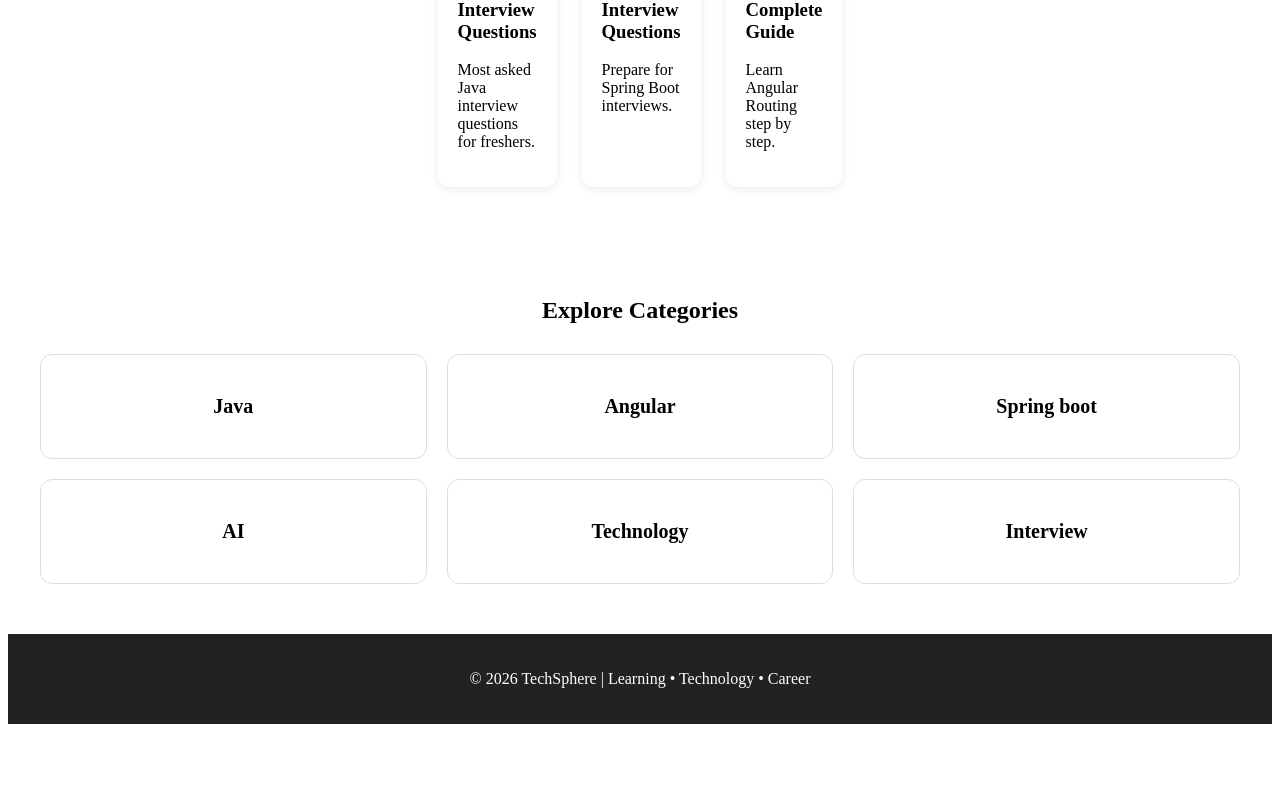
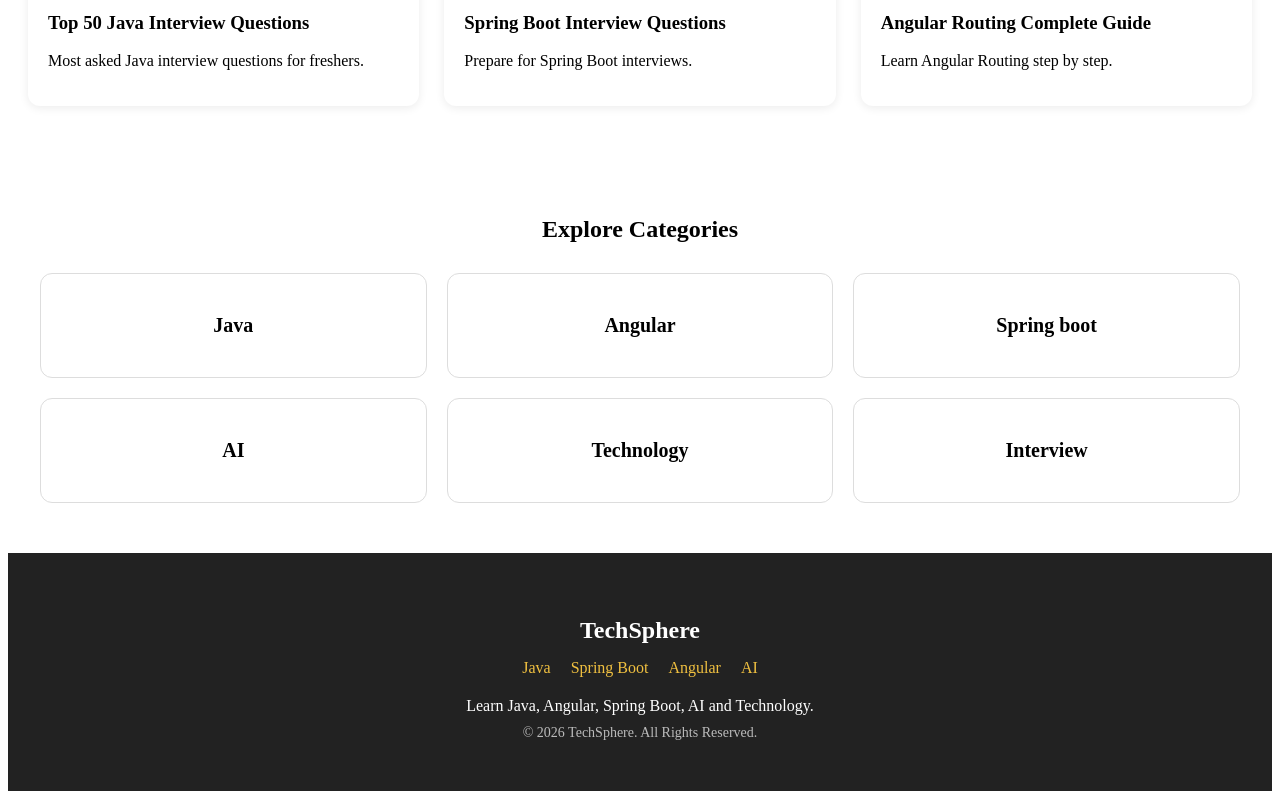
Before and after one commit to vikashkarma/techsphere, an Angular app: page / in a window 1280 px wide. Shown: the part 729-1528 px from the top of the page. Before the commit the page ends 1461 px from the top, so only its background shows below. Built offline with nearby package versions, Linux system fonts and the light colour scheme.

Commit message:
footer update

```diff
--- a/src/app/components/footer/footer.css
+++ b/src/app/components/footer/footer.css
@@ -1,7 +1,56 @@
 .footer {
-    background: #222;
-    color: white;
-    text-align: center;
-    padding: 20px;
-    margin-top: 50px;
+  background: #222;
+  color: white;
+  margin-top: 50px;
+  padding: 40px 20px;
 }
+
+.footer-content {
+  max-width: 1200px;
+  margin: 0 auto;
+  text-align: center;
+}
+
+.footer h3 {
+  margin-bottom: 15px;
+  font-size: 24px;
+}
+
+.footer-links {
+  display: flex;
+  justify-content: center;
+  gap: 20px;
+  flex-wrap: wrap;
+  margin-bottom: 20px;
+}
+
+.footer-links a {
+  color: #f0c040;
+  text-decoration: none;
+}
+
+.footer-links a:hover {
+  text-decoration: underline;
+}
+
+.footer p {
+  margin: 10px 0;
+}
+
+.copyright {
+  margin-top: 20px;
+  font-size: 14px;
+  color: #bbb;
+}
+
+@media (max-width: 768px) {
+
+  .footer {
+    padding: 30px 15px;
+  }
+
+  .footer-links {
+    gap: 12px;
+  }
+
+}
--- a/src/app/components/footer/footer.html
+++ b/src/app/components/footer/footer.html
@@ -1,3 +1,24 @@
 <footer class="footer">
-    <p>© 2026 TechSphere | Learning • Technology • Career</p>
+
+  <div class="footer-content">
+
+    <h3>TechSphere</h3>
+
+    <div class="footer-links">
+      <a routerLink="/java">Java</a>
+      <a routerLink="/springboot">Spring Boot</a>
+      <a routerLink="/angular">Angular</a>
+      <a routerLink="/ai">AI</a>
+    </div>
+
+    <p>
+      Learn Java, Angular, Spring Boot, AI and Technology.
+    </p>
+
+    <p class="copyright">
+      © 2026 TechSphere. All Rights Reserved.
+    </p>
+
+  </div>
+
 </footer>
--- a/src/app/components/footer/footer.ts
+++ b/src/app/components/footer/footer.ts
@@ -1,8 +1,9 @@
 import { Component } from '@angular/core';
+import { RouterLink } from '@angular/router';
 
 @Component({
   selector: 'app-footer',
-  imports: [],
+  imports: [RouterLink],
   standalone: true,
   templateUrl: './footer.html',
   styleUrl: './footer.css',
--- a/src/app/components/home/home.css
+++ b/src/app/components/home/home.css
@@ -20,7 +20,6 @@
     cursor:pointer;
 }
 
-.latest-posts,
 .categories {
     display: grid;
     grid-template-columns: repeat(3, 1fr);
```
Also changed, not shown: src/index.html (line endings or trailing spaces).
